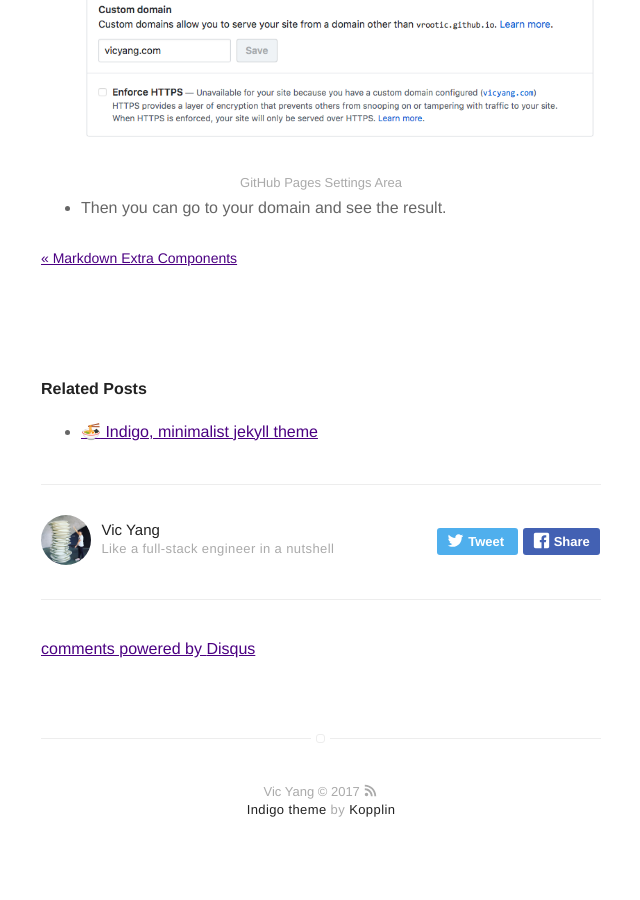
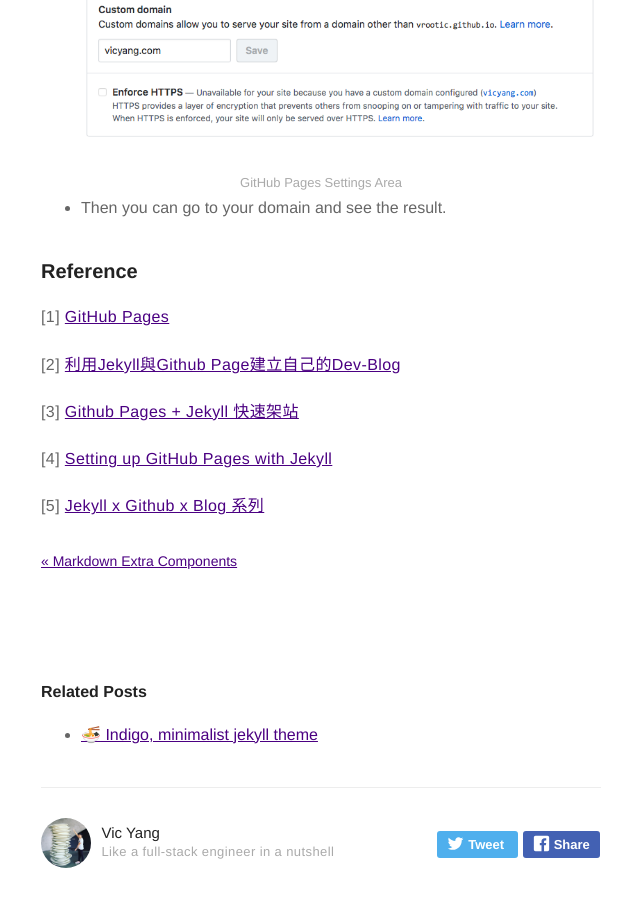
Before and after one commit to vrootic/portfolio, a Jekyll site: the page built from _posts/2017-07-21-how-did-i-set-up-github-pages-in-2017.markdown, in a window 1280 px wide and 900 px high, scrolled down 3198 px. Shown: the whole window, without its empty margins (319-959 px from the left). Built offline with Jekyll 4.4.1, drawn with Linux system fonts in a browser that asks for light colours; emoji names are drawn with the system emoji font; comment, search, counter and statistics services are not loaded.

Commit message:
Add reference to first blog

```diff
--- a/_posts/2017-07-21-how-did-i-set-up-github-pages-in-2017.markdown
+++ b/_posts/2017-07-21-how-did-i-set-up-github-pages-in-2017.markdown
@@ -90,3 +90,15 @@ Just like following picture,
 <figcaption class="caption">GitHub Pages Settings Area</figcaption>
 
 * Then you can go to your domain and see the result.
+
+### Reference
+
+[1] [GitHub Pages](https://pages.github.com)
+
+[2] [利用Jekyll與Github Page建立自己的Dev-Blog](http://seans.tw/2016/make-own-blog-with-jekyll-and-github-page/)
+
+[3] [Github Pages + Jekyll 快速架站](http://lywdev.space/2016/08/30/create-website-with-github-and-jekyll/)
+
+[4] [Setting up GitHub Pages with Jekyll](http://www.stephaniehicks.com/githubPages_tutorial/pages/githubpages-jekyll.html)
+
+[5] [Jekyll x Github x Blog 系列](https://rhadow.github.io/2015/02/18/Jekyll-x-Github-x-Blog-Part1/)
```
